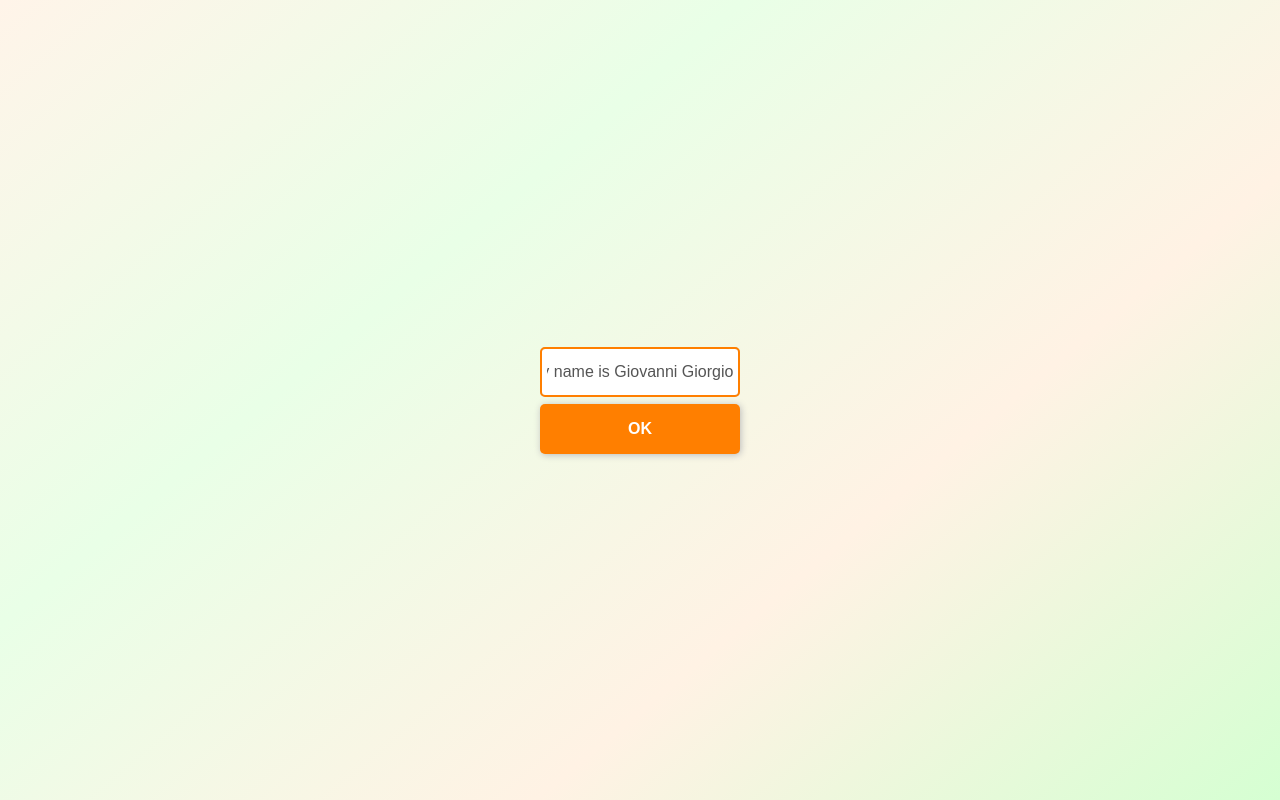
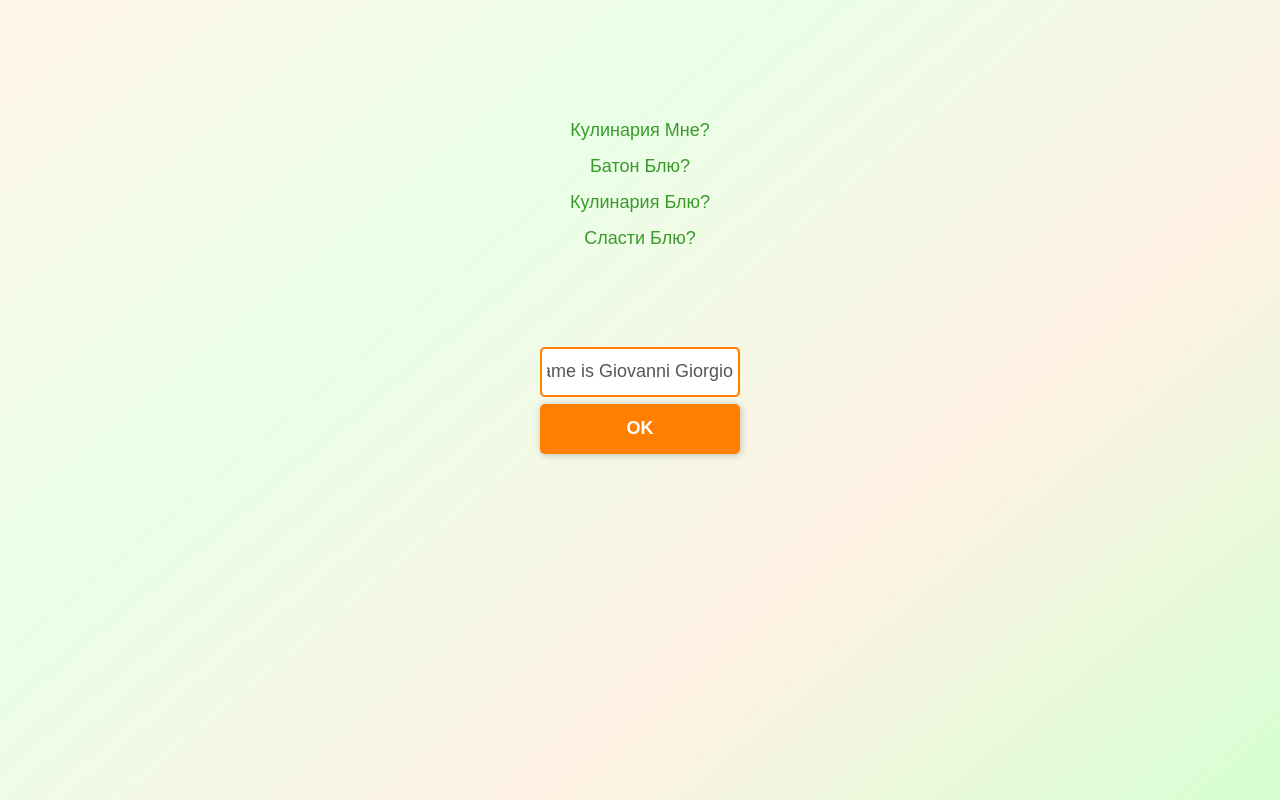
Before and after one commit to Gloryson/react-shopping-list, a React (Create React App) app: page / in a window 1280 px wide. Both pictures are taken after a click on the element 832 px from the left and 45 px from the top of the page. Built offline with nearby package versions, Linux system fonts and the light colour scheme.

Commit message:
feat: add suggestions for modal window

```diff
--- a/src/App.js
+++ b/src/App.js
@@ -1,6 +1,6 @@
 import React, { useState, useEffect } from 'react';
 import './index.scss';
-import db from './db';
+import {db, hintsArray} from './db';
 import Notes from './components/Notes';
 import Modal from './components/Modal';
 import uuid from 'react-uuid';
@@ -17,7 +17,8 @@ function App () {
 
   useEffect(() => {
     localStorage.setItem('notesArray', JSON.stringify(notes));
-  }, [notes]);
+    localStorage.setItem('hintsArray', JSON.stringify(hintsArray));
+  }, [notes, hintsArray]);
 
   function addNote (inputValue) {
     if (isEdit) {
@@ -27,7 +28,10 @@ function App () {
       }))
       setIsEdit(null);
     } else {
-      if (inputValue) setNotes([...notes, {id: uuid(), completed: false, value: inputValue}]);
+      if (inputValue) {
+        setNotes([...notes, {id: uuid(), completed: false, value: inputValue}]);
+        hintsArray.push(inputValue);
+      }
     }
     setVisible(false);
     setInputValue(``);
@@ -39,10 +43,6 @@ function App () {
     setInputValue(value);
   }
 
-  function addNoteButton () {
-    setVisible(true);
-  }
-
   return (
     <div className='container'>
       <Notes
@@ -52,7 +52,7 @@ function App () {
         setInputValue = {setInputValue}
         editNote = {editNote}
       />
-      <div className='add__button' onClick={() => addNoteButton()}></div>
+      <div className='add__button' onClick={() => setVisible(true)}></div>
       <Modal
         addNote={addNote}
         inputValue={inputValue}
--- a/src/components/Modal.js
+++ b/src/components/Modal.js
@@ -1,12 +1,27 @@
-import React from "react";
+import React, { useState, useEffect } from "react";
 import '../index.scss';
+import {hintsArray} from '../db';
+import uuid from 'react-uuid';
 
 
 function Modal ({addNote, inputValue, setInputValue, visible}) {
 
+  const [hints, setHints] = useState(hintsArray.slice(0, 4));
+
+  function generateHints (value) {
+    setInputValue(value);
+    let temp = [...hintsArray].filter(hint => hint.toLowerCase().startsWith(value.toLowerCase()));
+    setHints(temp.length > 4 ? temp.slice(0, 4) : temp);
+  }
+
   return <>
     <div className={visible ? 'modal__window' : 'modal__window  off'}>
-      <input value={inputValue} onChange={event => setInputValue(event.target.value)} ref={input => input && input.focus()}></input>
+      <div className="hints">
+        {hints.map(hint => {
+          return <div className="hint" key={uuid()} onClick={() => setInputValue(hint)}>{hint}?</div>;
+        })}
+      </div>
+      <input value={inputValue} onChange={event => generateHints(event.target.value)} ref={input => input && input.focus()}></input>
       <div className="ok__button" onClick={() => addNote(inputValue)}>OK</div>
     </div>
   </>
--- a/src/db.js
+++ b/src/db.js
@@ -6,8 +6,14 @@ let db = [
   {id: uuid(), completed: false, value: 'Lorem ipsum dolor sit amet'}
 ];
 
+let hintsArray = ['Кулинария Мне', 'Батон Блю', 'Кулинария Блю', 'Сласти Блю', 'Сыр Блю', 'Колбаса Блю', 'Смесь Льву'];
+
 if (localStorage.getItem('notesArray')) {
   db = JSON.parse(localStorage.getItem('notesArray'));
 }
 
-export default db;
+if (localStorage.getItem('hintsArray')) {
+  hintsArray = JSON.parse(localStorage.getItem('hintsArray'));
+}
+
+export {db, hintsArray};
--- a/src/index.scss
+++ b/src/index.scss
@@ -5,9 +5,10 @@
   color: #555555;
   font-family: Arial, Helvetica, sans-serif;
   -webkit-tap-highlight-color: #00000000;
+  font-size: 18px;
 }
 
-.container, .notes, .note, .modal__window, .ok__button {
+.container, .notes, .note, .modal__window, .ok__button, .hints {
   display: flex;
   justify-content: center;
   align-items: center;
@@ -144,6 +145,20 @@ input:focus {
   cursor: pointer;
 }
 
+.hints {
+  position: absolute;
+  top: 15%;
+  left: 50%;
+  transform: translateX(-50%);
+  flex-direction: column;
+  gap: 15px;
+}
+
+.hint {
+  color: #399a2a;
+  cursor: pointer;
+}
+
 .off {
   display: none;
 }
```
Also changed, not shown: src/components/Notes.js (+8 -3 lines).
